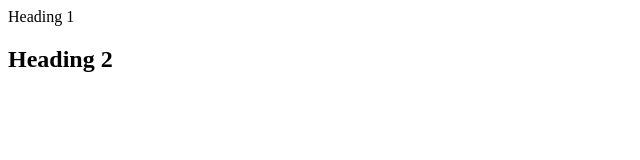
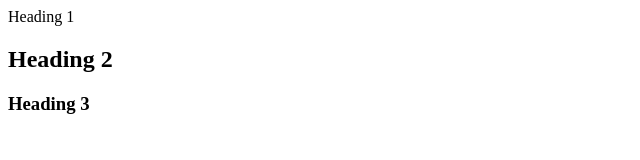
Before and after one commit to yingconniefan/Code-First-Girls-Week-5, a plain HTML site: page index.html in a window 1280 px wide. Shown: the whole page, without its empty margins (0-640 px from the left). Drawn offline with Linux system fonts and the light colour scheme.

Commit message:
Heading 3
added heading 3

```diff
--- a/index.html
+++ b/index.html
@@ -8,6 +8,7 @@
       <Div ID = "My doc"
       <h1> Heading 1 </h1>
       <h2> Heading 2 </h2>
+      <h3> Heading 3 </h3>
     </div>
   </body>
 </html>
```
